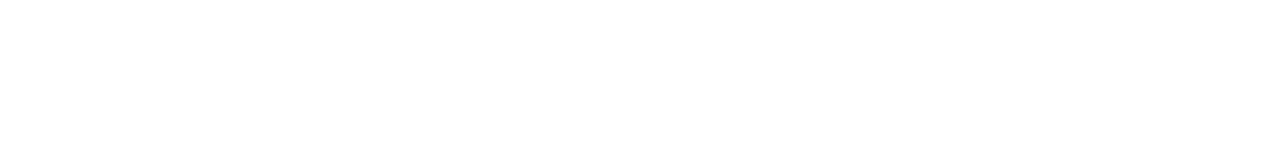
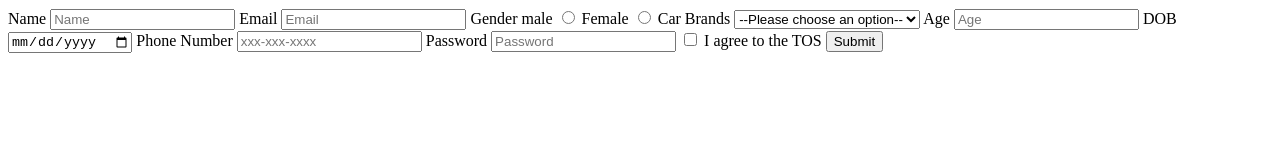
Before and after one commit to acciojob/signup-form-car-nithish071, a website: page main.html in a window 1280 px wide. Drawn offline with Linux system fonts and the light colour scheme.

Commit message:
created a submission

```diff
--- a/main.html
+++ b/main.html
@@ -8,6 +8,33 @@
 
 <body>
 	<!-- the entire body must be written by student -->
+	<form method="post">
+		<label for="name">Name</label>
+		<input id="name" type="text" required placeholder="Name">
+		<label for="email">Email</label>
+		<input id="email" type="email" required placeholder="Email">
+		<label>Gender</label>
+		<label for="gender_m">male</label>
+		<input id="gender_m" type="radio" name="gender" required>
+		<label for="gender_m">Female</label>
+		<input id="gender_f" type="radio" name="gender" required>
+		<label for="cars">Car Brands</label>
+		<select id="cars" required >
+			<option value="" disabled selected>--Please choose an option--</option>
+			<option value="abs">abc</option>
+		</select>
+		<label for="age">Age</label>
+		<input id="age" type="number" required placeholder="Age">
+		<label for="dob">DOB</label>
+		<input id="dob" type="date" required>
+		<label for="tel">Phone Number</label>
+		<input id="tel" type="tel" placeholder="xxx-xxx-xxxx">
+		<label for="password">Password</label>
+		<input id="password" type="password" placeholder="Password" required>
+		<input id="tos" type="checkbox">
+		<label for="tos">I agree to the TOS</label>
+		<button type="submit">Submit</button>
+	</form>
     <script type="text/javascript" src="./script.js">
 </script>
 
```
